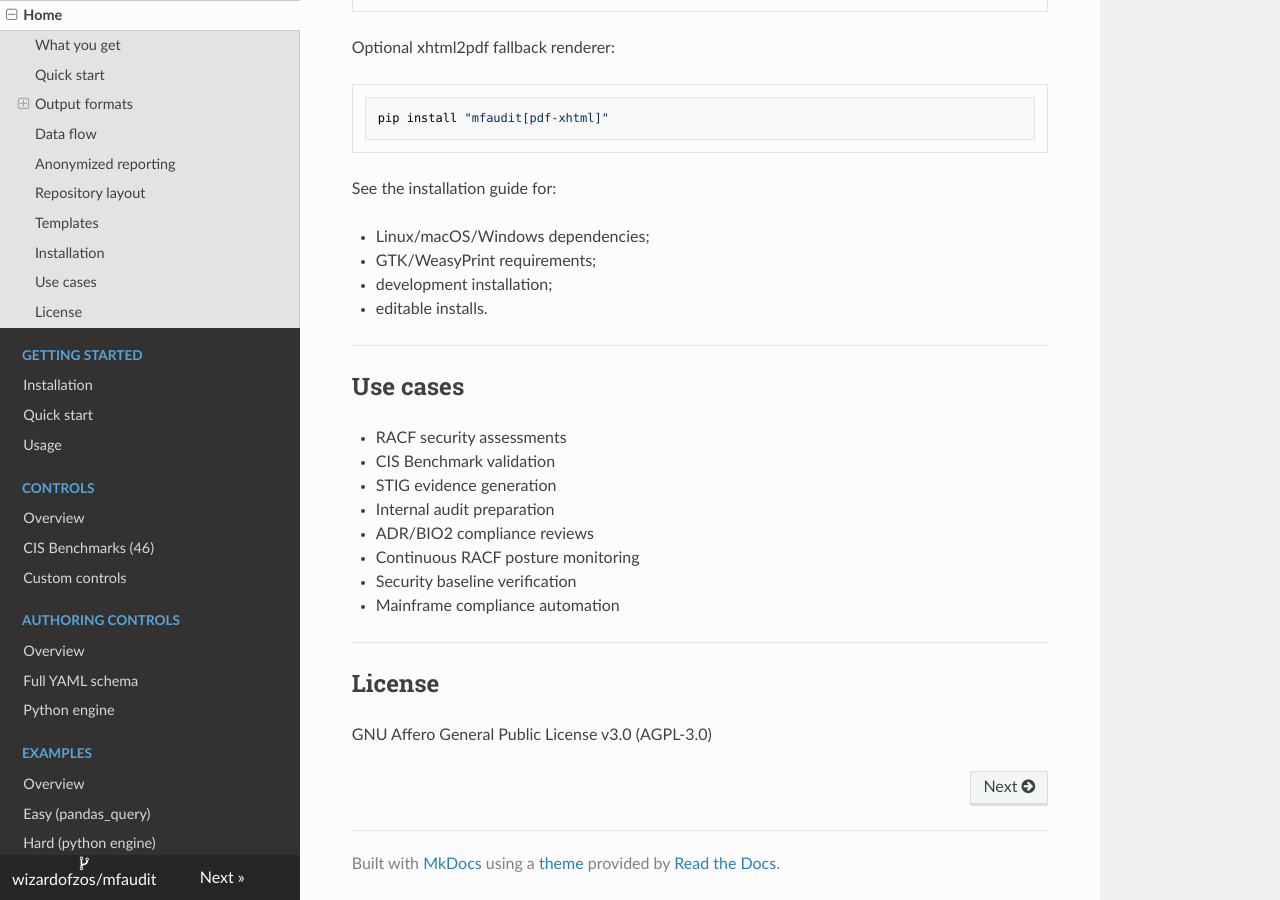
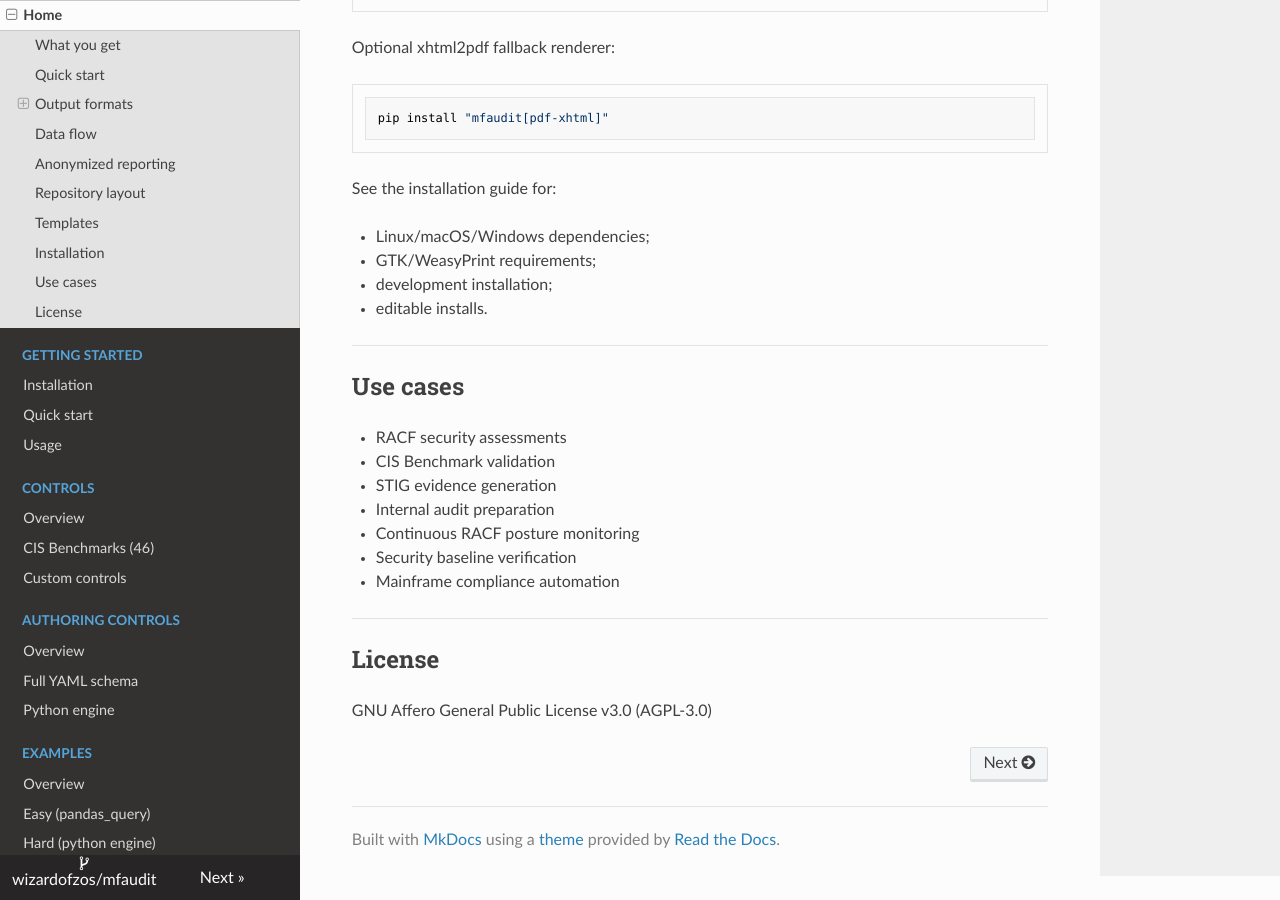
Before and after one commit to Martydog/mfaudit, an MkDocs documentation site: the page built from docs/index.md, in a window 1280 px wide and 900 px high, scrolled down 4827 px. Built offline with MkDocs 1.6.1, drawn with Linux system fonts in a browser that asks for light colours; nearby versions of some CDN libraries.

Commit message:
usecase update

```diff
--- a/docs/index.md
+++ b/docs/index.md
@@ -220,7 +220,6 @@ See the installation guide for:
 - CIS Benchmark validation
 - STIG evidence generation
 - Internal audit preparation
-- ADR/BIO2 compliance reviews
 - Continuous RACF posture monitoring
 - Security baseline verification
 - Mainframe compliance automation
```
Also changed, not shown: docs/contributing.md (+0 -1 lines).
